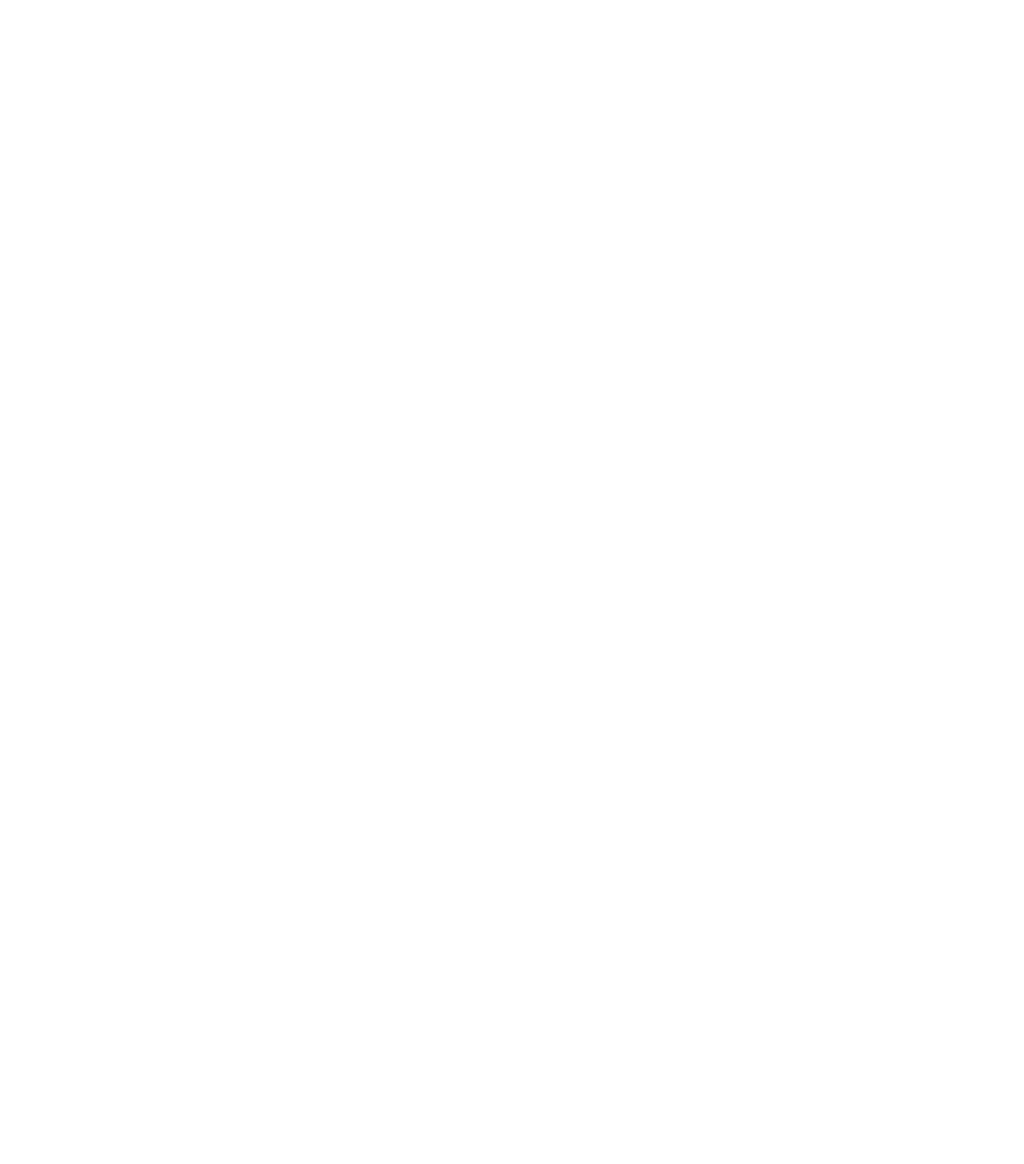
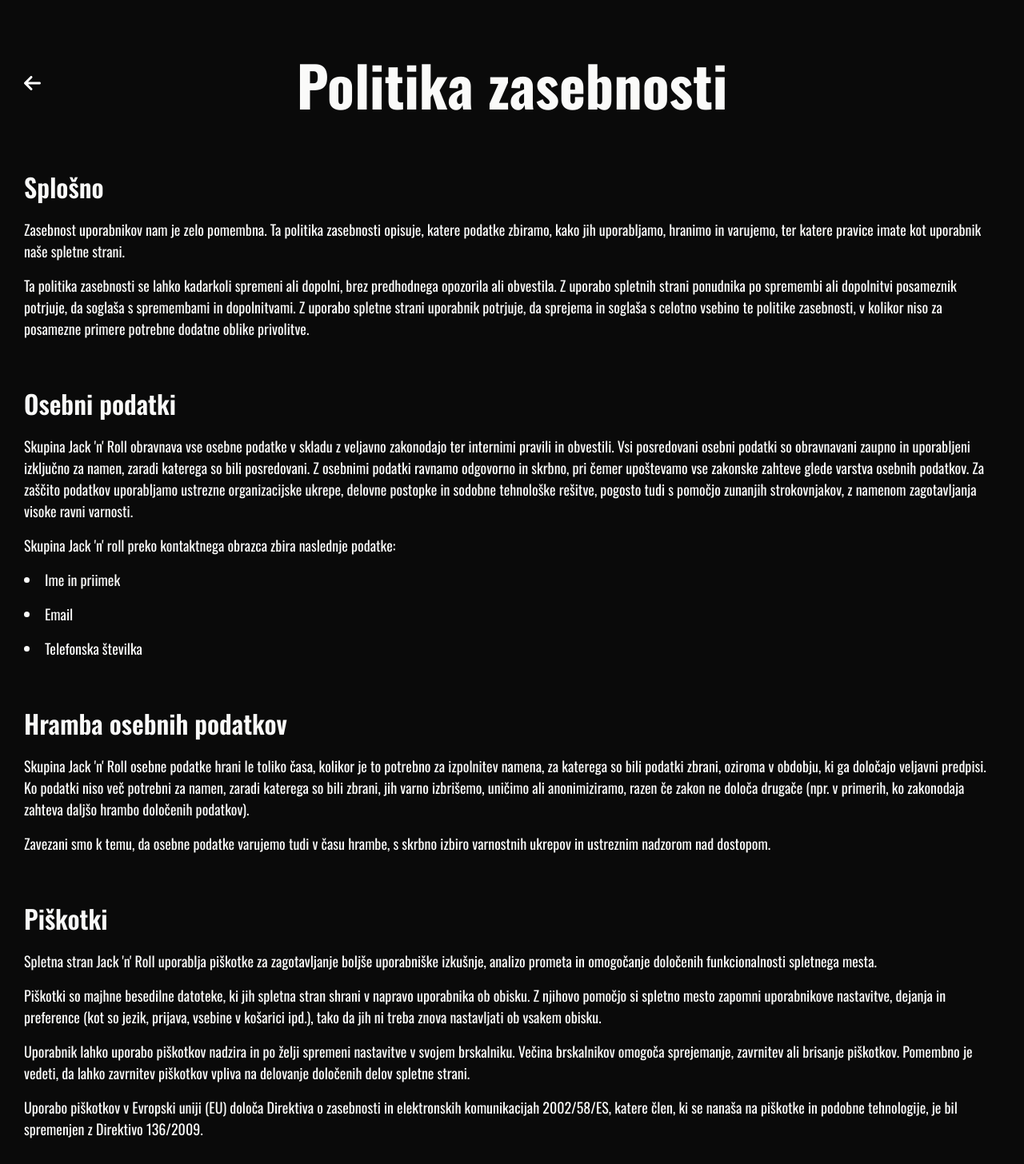
Before and after one commit to bezoj/jacknroll, a React (Vite) app: page /privacy-policy in a window 1280 px wide. Before the commit this address had no page. Shown: the whole page at 80% size. Before the commit the page ends 800 px from the top, so only its background shows below. Built offline with nearby package versions, Linux system fonts and the light colour scheme.

Commit message:
PT-14: Added GDPR page

```diff
--- a/src/App.tsx
+++ b/src/App.tsx
@@ -1,12 +1,12 @@
 import { BrowserRouter as Router, Routes, Route } from "react-router-dom";
-import { GalleryPage, HomePage, SetlistPage } from "./components/pages";
+import { GalleryPage, HomePage, PrivacyPolicyPage } from "./components/pages";
 
 function App() {
   return (
     <Router>
       <Routes>
         <Route path="/" element={<HomePage />} />
-        <Route path="/setlist" element={<SetlistPage />} />
+        <Route path="/privacy-policy" element={<PrivacyPolicyPage />} />
         <Route path="/gallery" element={<GalleryPage />} />
       </Routes>
     </Router>
--- a/src/components/page-sections/Footer.tsx
+++ b/src/components/page-sections/Footer.tsx
@@ -1,5 +1,5 @@
 import { Link } from "react-scroll";
-import logo from "../../assets/logo.png";
+import { Link as PageLink } from "react-router-dom";
 import { Flex, FlexColumn } from "../containers";
 import { ColumnDivider } from "../dividers";
 import { Text } from "../typography";
@@ -41,13 +41,25 @@
           </FlexColumn>
           <ColumnDivider />
           <FlexColumn className="hidden md:flex md:flex-col md:gap-[30px] md:justify-center">
-            <Link to="band">
-              <img
-                src={logo}
-                className="max-h-[150px] cursor-pointer"
-                alt="Logo"
-              />
-            </Link>
+            <Text colorVariant="secondary" textVariant="subtitle">
+              Dokumenti
+            </Text>
+            <FlexColumn className="gap-3">
+              <PageLink to="/privacy-policy">
+                <Text colorVariant="secondary" textVariant="body">
+                  Politika zasebnosti
+                </Text>
+              </PageLink>
+              <Text colorVariant="secondary" textVariant="body">
+                Rider
+              </Text>
+              <Text colorVariant="secondary" textVariant="body">
+                Setlista
+              </Text>
+              <Text colorVariant="secondary" textVariant="body">
+                Promo kit
+              </Text>
+            </FlexColumn>
           </FlexColumn>
           <ColumnDivider />
           <FlexColumn className="items-center md:items-start justify-evenly gap-[40px]">
--- /dev/null
+++ b/src/components/pages/PrivacyPolicyPage.tsx
@@ -0,0 +1,144 @@
+import { useEffect } from "react";
+import { Link, useLocation } from "react-router-dom";
+import { Section } from "../page-sections";
+import { Flex, FlexColumn } from "../containers";
+import { FontAwesomeIcon } from "@fortawesome/react-fontawesome";
+import { faArrowLeft } from "@fortawesome/free-solid-svg-icons";
+import { Text } from "../typography";
+
+export function PrivacyPolicyPage() {
+  const pathname = useLocation();
+
+  useEffect(() => {
+    window.scrollTo({ top: 0, behavior: "smooth" });
+  }, [pathname]);
+
+  return (
+    <Flex className="bg-primary justify-center">
+      <Flex className="justify-center w-full max-w-[1920px]">
+        <Section
+          bgColor="primary"
+          className="justify-center items-center p-[30px] gap-[30px] w-full"
+        >
+          <Flex className="bg-primary min-h-[150px] justify-between items-center sticky top-0 w-full m-auto">
+            <Link to="/">
+              <FontAwesomeIcon
+                icon={faArrowLeft}
+                color="white"
+                className="text-2xl"
+              />
+            </Link>
+            <Text
+              textVariant="title"
+              colorVariant="secondary"
+              className="absolute left-1/2 transform -translate-x-1/2 text-[50px] md:text-[70px]"
+            >
+              Politika zasebnosti
+            </Text>
+          </Flex>
+          <FlexColumn className="w-full items-start justify-start gap-14">
+            <FlexColumn className="gap-4">
+              <Text textVariant="subtitle" colorVariant="secondary">
+                Splošno
+              </Text>
+              <Text textVariant="body" colorVariant="secondary">
+                Zasebnost uporabnikov nam je zelo pomembna. Ta politika
+                zasebnosti opisuje, katere podatke zbiramo, kako jih
+                uporabljamo, hranimo in varujemo, ter katere pravice imate kot
+                uporabnik naše spletne strani.
+              </Text>
+              <Text textVariant="body" colorVariant="secondary">
+                Ta politika zasebnosti se lahko kadarkoli spremeni ali dopolni,
+                brez predhodnega opozorila ali obvestila. Z uporabo spletnih
+                strani ponudnika po spremembi ali dopolnitvi posameznik
+                potrjuje, da soglaša s spremembami in dopolnitvami. Z uporabo
+                spletne strani uporabnik potrjuje, da sprejema in soglaša s
+                celotno vsebino te politike zasebnosti, v kolikor niso za
+                posamezne primere potrebne dodatne oblike privolitve.
+              </Text>
+            </FlexColumn>
+            <FlexColumn className="gap-4">
+              <Text textVariant="subtitle" colorVariant="secondary">
+                Osebni podatki
+              </Text>
+              <Text textVariant="body" colorVariant="secondary">
+                Skupina Jack 'n' Roll obravnava vse osebne podatke v skladu z
+                veljavno zakonodajo ter internimi pravili in obvestili. Vsi
+                posredovani osebni podatki so obravnavani zaupno in uporabljeni
+                izključno za namen, zaradi katerega so bili posredovani. Z
+                osebnimi podatki ravnamo odgovorno in skrbno, pri čemer
+                upoštevamo vse zakonske zahteve glede varstva osebnih podatkov.
+                Za zaščito podatkov uporabljamo ustrezne organizacijske ukrepe,
+                delovne postopke in sodobne tehnološke rešitve, pogosto tudi s
+                pomočjo zunanjih strokovnjakov, z namenom zagotavljanja visoke
+                ravni varnosti.
+              </Text>
+              <Text textVariant="body" colorVariant="secondary">
+                Skupina Jack 'n' roll preko kontaktnega obrazca zbira naslednje
+                podatke:
+              </Text>
+              <Text textVariant="body" colorVariant="secondary">
+                <li>Ime in priimek</li>
+              </Text>
+              <Text textVariant="body" colorVariant="secondary">
+                <li>Email</li>
+              </Text>
+              <Text textVariant="body" colorVariant="secondary">
+                <li>Telefonska številka</li>
+              </Text>
+            </FlexColumn>
+            <FlexColumn className="gap-4">
+              <Text textVariant="subtitle" colorVariant="secondary">
+                Hramba osebnih podatkov
+              </Text>
+              <Text textVariant="body" colorVariant="secondary">
+                Skupina Jack 'n' Roll osebne podatke hrani le toliko časa,
+                kolikor je to potrebno za izpolnitev namena, za katerega so bili
+                podatki zbrani, oziroma v obdobju, ki ga določajo veljavni
+                predpisi. Ko podatki niso več potrebni za namen, zaradi katerega
+                so bili zbrani, jih varno izbrišemo, uničimo ali anonimiziramo,
+                razen če zakon ne določa drugače (npr. v primerih, ko zakonodaja
+                zahteva daljšo hrambo določenih podatkov).
+              </Text>
+              <Text textVariant="body" colorVariant="secondary">
+                Zavezani smo k temu, da osebne podatke varujemo tudi v času
+                hrambe, s skrbno izbiro varnostnih ukrepov in ustreznim nadzorom
+                nad dostopom.
+              </Text>
+            </FlexColumn>
+            <FlexColumn className="gap-4">
+              <Text textVariant="subtitle" colorVariant="secondary">
+                Piškotki
+              </Text>
+              <Text textVariant="body" colorVariant="secondary">
+                Spletna stran Jack 'n' Roll uporablja piškotke za zagotavljanje
+                boljše uporabniške izkušnje, analizo prometa in omogočanje
+                določenih funkcionalnosti spletnega mesta.
+              </Text>
+              <Text textVariant="body" colorVariant="secondary">
+                Piškotki so majhne besedilne datoteke, ki jih spletna stran
+                shrani v napravo uporabnika ob obisku. Z njihovo pomočjo si
+                spletno mesto zapomni uporabnikove nastavitve, dejanja in
+                preference (kot so jezik, prijava, vsebine v košarici ipd.),
+                tako da jih ni treba znova nastavljati ob vsakem obisku.
+              </Text>
+              <Text textVariant="body" colorVariant="secondary">
+                Uporabnik lahko uporabo piškotkov nadzira in po želji spremeni
+                nastavitve v svojem brskalniku. Večina brskalnikov omogoča
+                sprejemanje, zavrnitev ali brisanje piškotkov. Pomembno je
+                vedeti, da lahko zavrnitev piškotkov vpliva na delovanje
+                določenih delov spletne strani.
+              </Text>
+              <Text textVariant="body" colorVariant="secondary">
+                Uporabo piškotkov v Evropski uniji (EU) določa Direktiva o
+                zasebnosti in elektronskih komunikacijah 2002/58/ES, katere
+                člen, ki se nanaša na piškotke in podobne tehnologije, je bil
+                spremenjen z Direktivo 136/2009.
+              </Text>
+            </FlexColumn>
+          </FlexColumn>
+        </Section>
+      </Flex>
+    </Flex>
+  );
+}
```
Also changed, not shown: src/components/pages/index.ts (+4 -3 lines).
